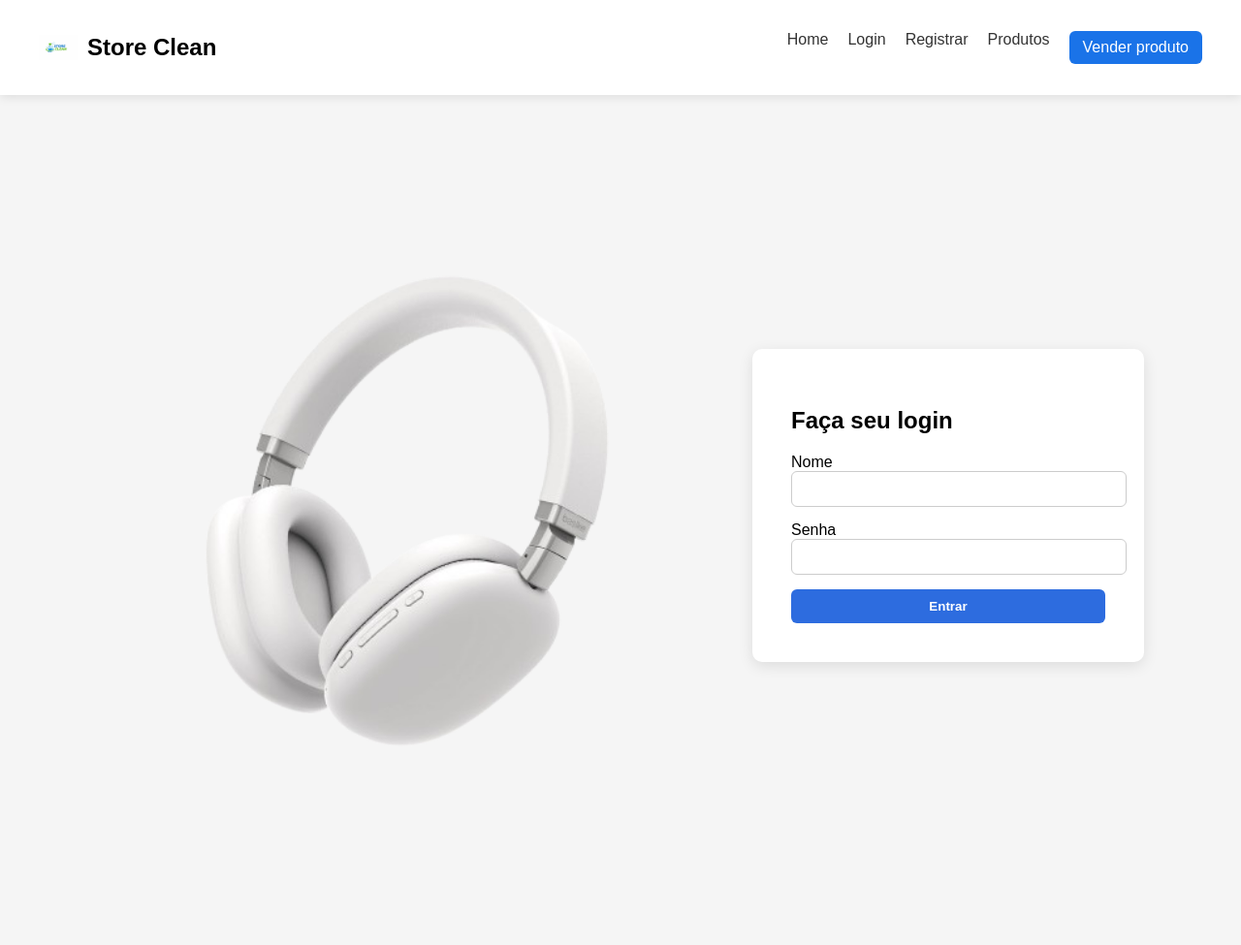
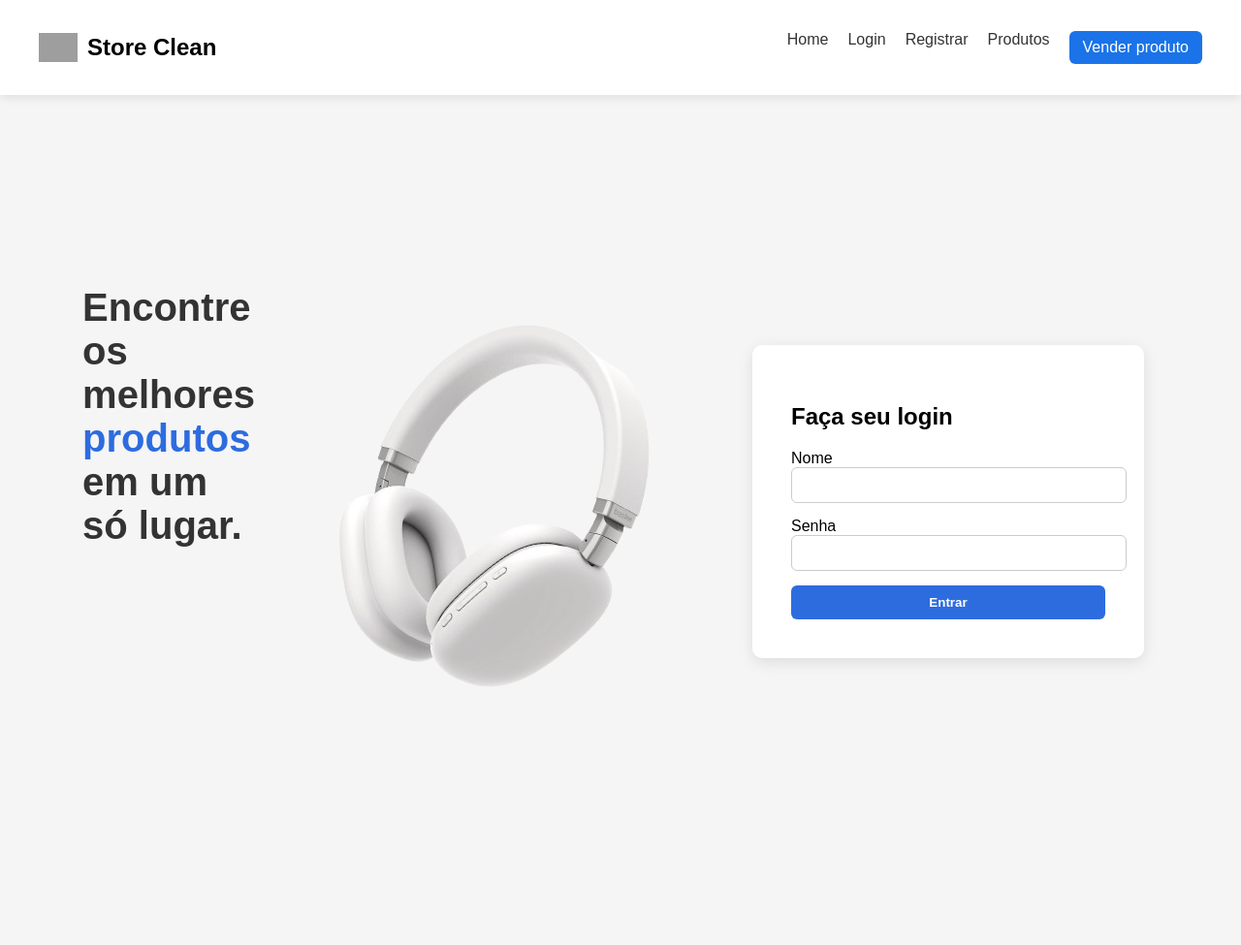
Before and after one commit to davicurvelo03-commits/store-clean, a Flask app: page /login in a window 1280 px wide. Shown: the top 975 px of the page at 97% size. Run offline with Flask 3, Linux system fonts and the light colour scheme; grey boxes are pictures that could not be loaded.

Commit message:
login novo4

```diff
--- a/Blueprints/login/templates1/login.html
+++ b/Blueprints/login/templates1/login.html
@@ -8,8 +8,11 @@
 {% block content %}
 
 <div class="login-container">
+    <div class="login-produto-grande">
 
-<div class="login-produto-grande">
+<h1 class="login-titulo">
+Encontre os melhores <span>produtos</span> em um só lugar.
+</h1>
 
 <img src="{{ url_for('static', filename='img/fone.png') }}">
 
--- a/static/login.css
+++ b/static/login.css
@@ -65,3 +65,14 @@ cursor:pointer;
 .login-form button:hover{
 background:#1f4fb3;
 }
+.login-titulo{
+font-size:40px;
+font-weight:bold;
+max-width:500px;
+margin-bottom:30px;
+color:#333;
+}
+
+.login-titulo span{
+color:#2d6cdf;
+}
--- a/templates/base.html
+++ b/templates/base.html
@@ -18,7 +18,7 @@
 <header class="header">
 
     <div class="logo">
-        <img src="{{ url_for('static', filename='logo.jpg') }}" class="logo-img">
+        <img src="{{ url_for('static', filename='logo.ppg') }}" class="logo-img">
         <h2>Store Clean</h2>
     </div>
 
--- a/templates/home.html
+++ b/templates/home.html
@@ -1,9 +1,5 @@
 {% extends "base.html" %}
 
 {% block content %}
-   <div class="logo">
-    <img src="{{ url_for('static', filename='logo.jpg') }}" alt="Logo" class="logo-img">
-<link rel="stylesheet" href="{{ url_for('static', filename='style.css') }}">
 
-</div>
 {% endblock %}
```
Also changed, not shown: static/logo.jpg (deleted), static/logo.png (added).
